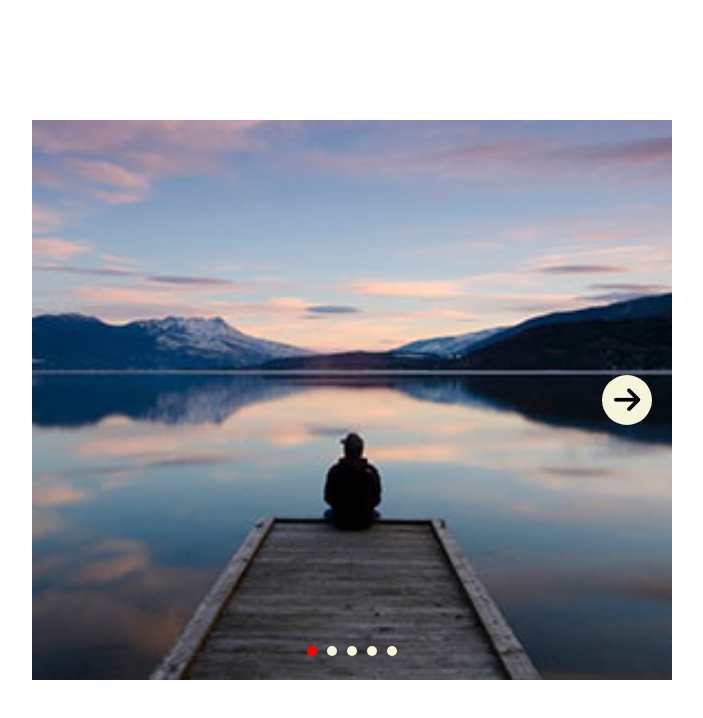
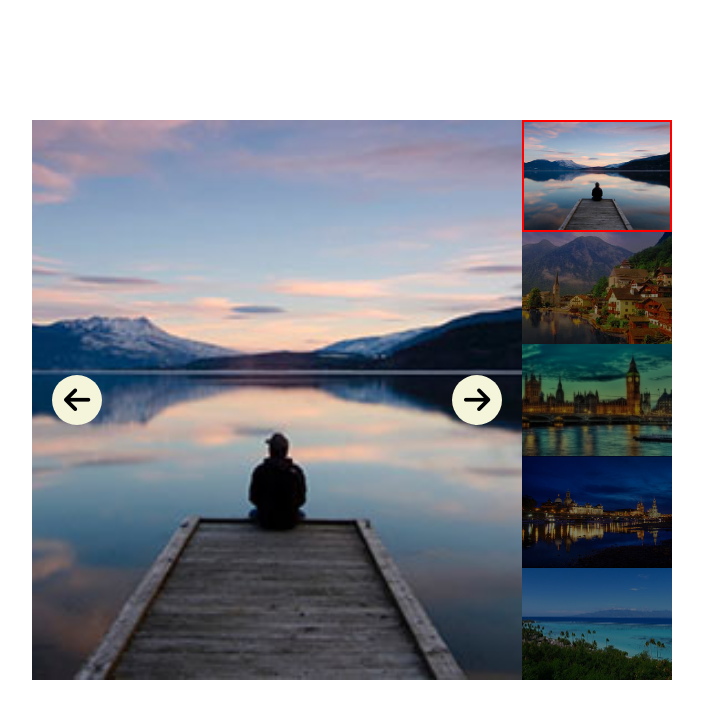
Before and after one commit to classe87-infosimonegiusti/LC-239-carosello-base, a plain HTML site: page index.html in a window 1280 px wide. Shown: the whole page, without its empty margins (288-991 px from the left). Drawn offline with Linux system fonts and the light colour scheme.

Commit message:
LC concluso

```diff
--- a/css/style.css
+++ b/css/style.css
@@ -7,12 +7,14 @@
 .container {
     width: 50vw;
     margin: auto;
+    display: flex;
 }
 
 .slider {
     height: 70vh;
     margin-top: 15vh;
     position: relative;
+    width: calc(100% - 150px);
 }
 
 .image-list {
@@ -65,23 +67,24 @@
     cursor: pointer;
 }
 
-.circle-container {
-    position: absolute;
-    bottom: 20px;
-    left: 50%;
-    transform: translateX(-50%);
+.thumb-container {
+    width: 150px;
+    height: 70vh;
+    margin-top: 15vh;
 }
 
-.circle {
-    display: inline-block;
-    width: 10px;
-    height: 10px;
-    border-radius: 50%;
-    background-color: beige;
-    margin: 0px 5px;
+.thumb-wrapper {
+    /*height: calc(100% / 5);*/
+    filter: brightness(0.5);
 }
 
+.thumb-wrapper.active {
+    filter: brightness(1);
+    border: solid 2px red;
+}
 
-.circle.current {
-    background-color: red;
+.thumb-img {
+    height: 100%;
+    width: 100%;
+    object-fit: cover;
 }
--- a/index.html
+++ b/index.html
@@ -35,16 +35,30 @@
 
             <div id="next" class="navigation"><i class="fa-solid fa-arrow-right"></i></div>
 
-            <div id="prev"  class="navigation hide"><i class="fa-solid fa-arrow-left"></i></div>
+            <div id="prev"  class="navigation"><i class="fa-solid fa-arrow-left"></i></div>
 
-            <div class="circle-container">
-                <!--
-                    <div class="circle"></div>
-                    <div class="circle"></div>
-                    <div class="circle"></div>
-                -->
-            </div>
         </div>
+
+        <div class="thumb-container">
+            <!--
+                <div class="thumb-wrapper active">
+                    <img class="thumb-img" src="img/1.jpg" />
+                </div>
+                <div class="thumb-wrapper">
+                    <img class="thumb-img" src="img/2.jpg" />
+                </div>
+                <div class="thumb-wrapper">
+                    <img class="thumb-img" src="img/3.jpg" />
+                </div>
+                <div class="thumb-wrapper">
+                    <img class="thumb-img" src="img/4.jpg" />
+                </div>
+                <div class="thumb-wrapper">
+                    <img class="thumb-img" src="img/5.jpg" />
+                </div>
+            -->
+        </div>
+
     </div>
 
     <script type="text/javascript" src="js/main.js"></script>
--- a/js/main.js
+++ b/js/main.js
@@ -7,71 +7,101 @@ const imagesArray = [
 ];
 
 const imageListDom = document.querySelector('.image-list');
-const circleContainerDom = document.querySelector('.circle-container');
+const thumbContainerDom = document.querySelector('.thumb-container');
 
 let sliderContent = "";
-let circleContent = "";
+let thumbContent = "";
 
+// scorro l'array delle immagini e creo il codice html necessario alla stampa sulla pagina web
 for (let i = 0; i < imagesArray.length; i++) {
     const newImageWrapper = `<div class="image-wrapper">
                                 <img class="image" src="${imagesArray[i]}" />
                             </div>`;
 
-    const newCircle = `<div class="circle"></div>`;
+    const newThumb =    `<div class="thumb-wrapper">
+                            <img class="thumb-img" src="${imagesArray[i]}" />
+                        </div>`;
     sliderContent += newImageWrapper;
-    circleContent += newCircle;
+    thumbContent += newThumb;
 }
 
 imageListDom.innerHTML = sliderContent;
-circleContainerDom.innerHTML = circleContent;
+thumbContainerDom.innerHTML = thumbContent;
 
 const imagesWrapperDom = document.getElementsByClassName('image-wrapper');
-const circlesDom = document.getElementsByClassName('circle');
+const thumbsDom = document.getElementsByClassName('thumb-wrapper');
+
+for (let i = 0; i < thumbsDom.length; i++) {
+    thumbsDom[i].style.height = `calc(100% / ${thumbsDom.length}`;
+}
 
 let activeImage = 0;
 
 imagesWrapperDom[activeImage].classList.add('show'); //TODO rivedere lo 0 in modo più flessibile
-circlesDom[activeImage].classList.add('current');
+thumbsDom[activeImage].classList.add('active');
 
 const nextDom = document.querySelector('#next');
 const prevDom = document.querySelector('#prev');
 
 nextDom.addEventListener('click',
     function() {
-        if (activeImage < imagesWrapperDom.length - 1) {
+
+        console.log("Valore di activeImage dentro ascoltatore eventi: " + activeImage);
+
+        //if (activeImage < imagesWrapperDom.length - 1) {
+
+            console.log("Valore di activeImage all'inizio della gestione dell'evento: " + activeImage);
 
             imagesWrapperDom[activeImage].classList.remove('show');
-            circlesDom[activeImage].classList.remove('current');
-            activeImage++;
+            thumbsDom[activeImage].classList.remove('active');
+
+            if (activeImage == imagesWrapperDom.length -1) {
+                activeImage = 0;
+            } else {
+                activeImage = activeImage + 1;
+            }
+
             imagesWrapperDom[activeImage].classList.add('show');
-            circlesDom[activeImage].classList.add('current');
+            thumbsDom[activeImage].classList.add('active');
 
+            /*
                 prevDom.classList.remove('hide');
+
+                console.log("Valore di activeImage per la slide seguente: " + activeImage);
 
                 if (activeImage == imagesWrapperDom.length - 1) {
                     nextDom.classList.add('hide');
                 }
+            */
 
-        }
+        //}
     }
 );
 
 prevDom.addEventListener('click',
     function() {
-        if (activeImage > 0) {
+        //if (activeImage > 0) {
 
             imagesWrapperDom[activeImage].classList.remove('show');
-            circlesDom[activeImage].classList.remove('current');
+            thumbsDom[activeImage].classList.remove('active');
+
+            if (activeImage == 0) {
+                activeImage = imagesWrapperDom.length - 1;
+            } else {
                 activeImage--;
+            }
+
             imagesWrapperDom[activeImage].classList.add('show');
-            circlesDom[activeImage].classList.add('current');
+            thumbsDom[activeImage].classList.add('active');
 
+            /*
                 nextDom.classList.remove('hide');
 
                 if (activeImage == 0) {
                     prevDom.classList.add('hide');
                 }
+            */
 
-        }
+        //}
     }
 );
```
Lines whose indentation alone changed are shown as unchanged.
